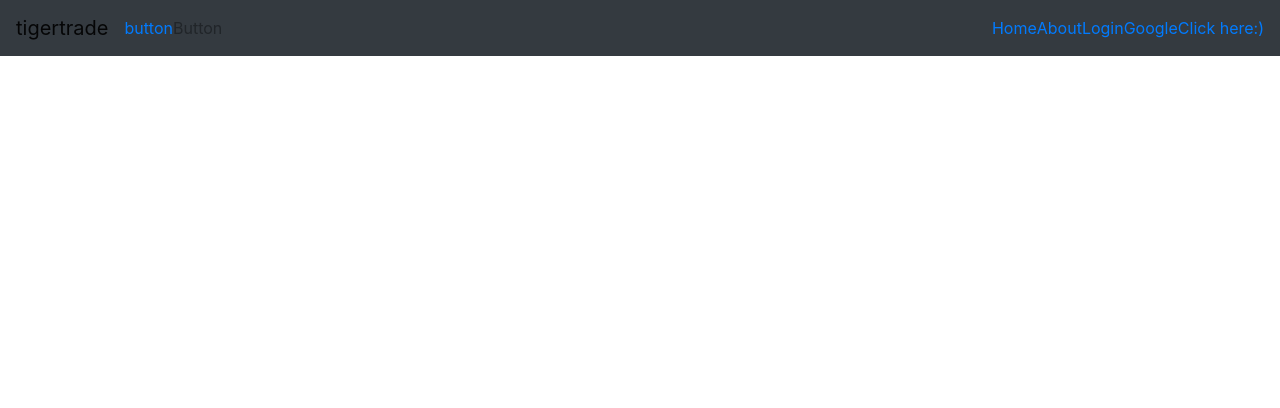
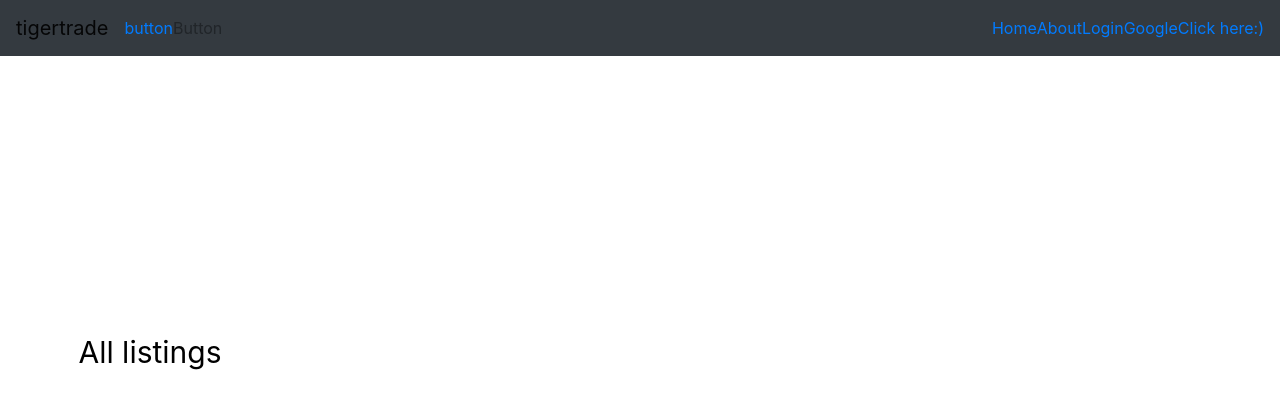
Before and after one commit to Daniel-Wey/odus-student-groups-redesign, a React (Create React App) app: page /landingPageBottom in a window 1280 px wide. Shown: the top 408 px of the page. Built offline with nearby package versions, Linux system fonts and the light colour scheme.

Commit message:
all listings

```diff
--- a/src/LandingPageBottom.js
+++ b/src/LandingPageBottom.js
@@ -7,10 +7,14 @@ import {
 
 } from 'reactstrap';
 
+//import Divider from 'react-native-elements';
+
 class LandingPageBottom extends React.Component {
     render() {
         return (
             <div>
+                 <hr  />
+                <span id = "listings"> All listings</span>
 
             </div>
         )
--- a/src/LandingPageBottomStyle.css
+++ b/src/LandingPageBottomStyle.css
@@ -0,0 +1,10 @@
+#listings{
+   position: fixed;
+  bottom: 425px;
+  left: 50px;
+  width: 200px;
+  font-size: 30px;
+
+}
+
+hr {clear: both;}
--- a/src/StartPage.js
+++ b/src/StartPage.js
@@ -4,7 +4,7 @@ import Home from './Home.js'
 import ItemLeft from './itemLeft.js'
 import ItemRight from './ItemRight.js'
 import ItemPage from './itemPage.js'
-import Carousel from './carousel.js'
+//import Carousel from './carousel.js'
 import LandingPageBottom from './LandingPageBottom.js'
 
 import {
@@ -24,10 +24,12 @@ class StartPage extends React.Component {
                 </Route>
                 <Route exact path="/itemRight" component={withRouter(ItemRight)} />
                 <Route exact path="/itemLeft" component={withRouter(ItemLeft)} />
-                <Route exact path="/carousel" component={withRouter(Carousel)} />
+
                 <Route exact path="/itemPage" component={withRouter(ItemPage)} />
                 <Route exact path="/landingPageBottom" component={withRouter(LandingPageBottom)} />
+
                 <Route path = "/">
+                    {/*<Route exact path="/carousel" component={withRouter(Carousel)} />*/}
                     <Home/>
                 </Route>
 
```
